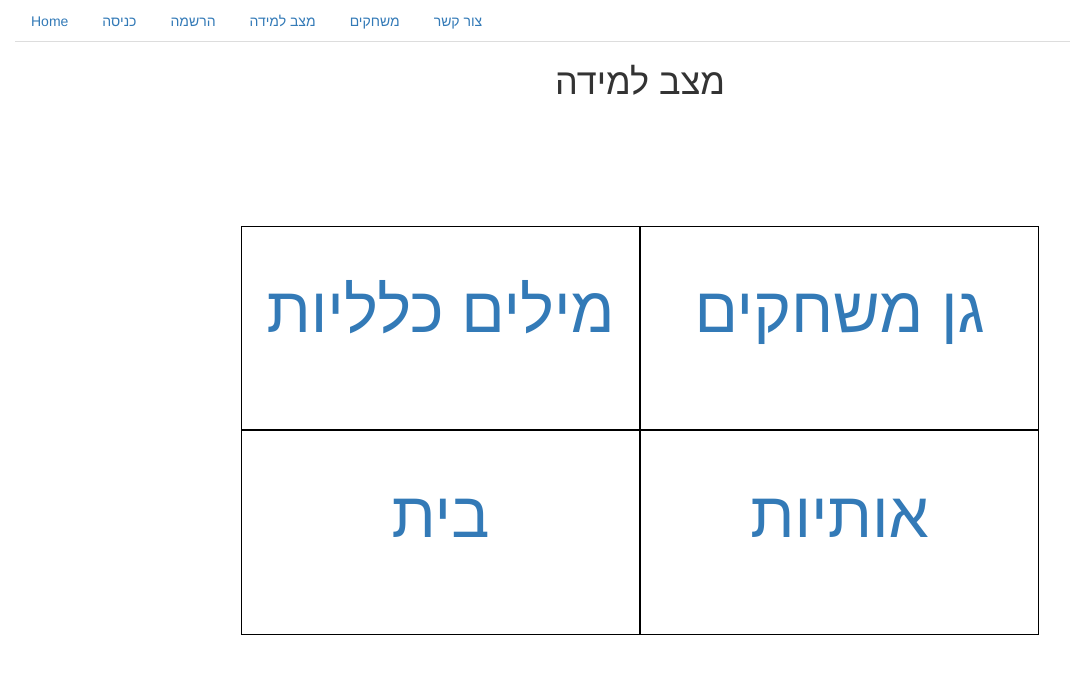
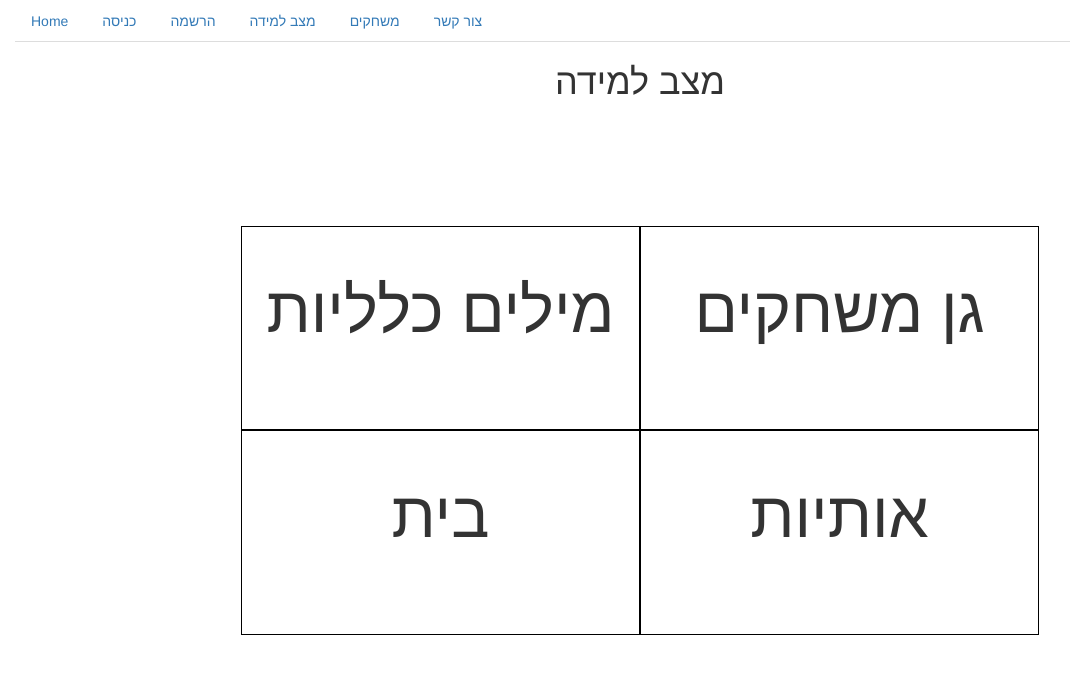
Before and after one commit to ediAm/test, a plain HTML site: page index.html at #!/learningMode in a window 1280 px wide. Shown: the whole page, without its empty margins (0-1070 px from the left). Drawn offline with nearby package versions, Linux system fonts and the light colour scheme; some packages are replaced by stand-ins of ours; a script that the page names is missing.

Commit message:
prototipe changes

```diff
--- a/app/learningMode/learningMode.html
+++ b/app/learningMode/learningMode.html
@@ -2,15 +2,15 @@
 
 <div class="container" id = "menu_learning">
     <div class="row" >
-        <div class="col-lg-6 col-md-6 col-sm-6 col-xs-6" id="Learning_General"><a href="#Learning_General">מילים כלליות</a>
+        <div class="col-lg-6 col-md-6 col-sm-6 col-xs-6" id="Learning_General">מילים כלליות
         </div>
-        <div class="col-lg-6 col-md-6 col-sm-6 col-xs-6" id="Learning_playground"><a href="#Learning_playground">גן משחקים</a>
+        <div class="col-lg-6 col-md-6 col-sm-6 col-xs-6" id="Learning_playground">גן משחקים
         </div>
     </div>
      <div class="row">
-        <div class="col-lg-6 col-md-6 col-sm-6 col-xs-6" id="Learning_House"><a href="#Learning_House">בית</a>
+        <div class="col-lg-6 col-md-6 col-sm-6 col-xs-6" id="Learning_House">בית
         </div>
-        <div class="col-lg-6 col-md-6 col-sm-6 col-xs-6" id="Learning_Letters"><a href="#Learning_Letters">אותיות</a>
+        <div class="col-lg-6 col-md-6 col-sm-6 col-xs-6" id="Learning_Letters">אותיות
         </div>
     </div>
 
```
Also changed, not shown: app/learningMode/playVideo.html (deleted, +0 -43 lines).
